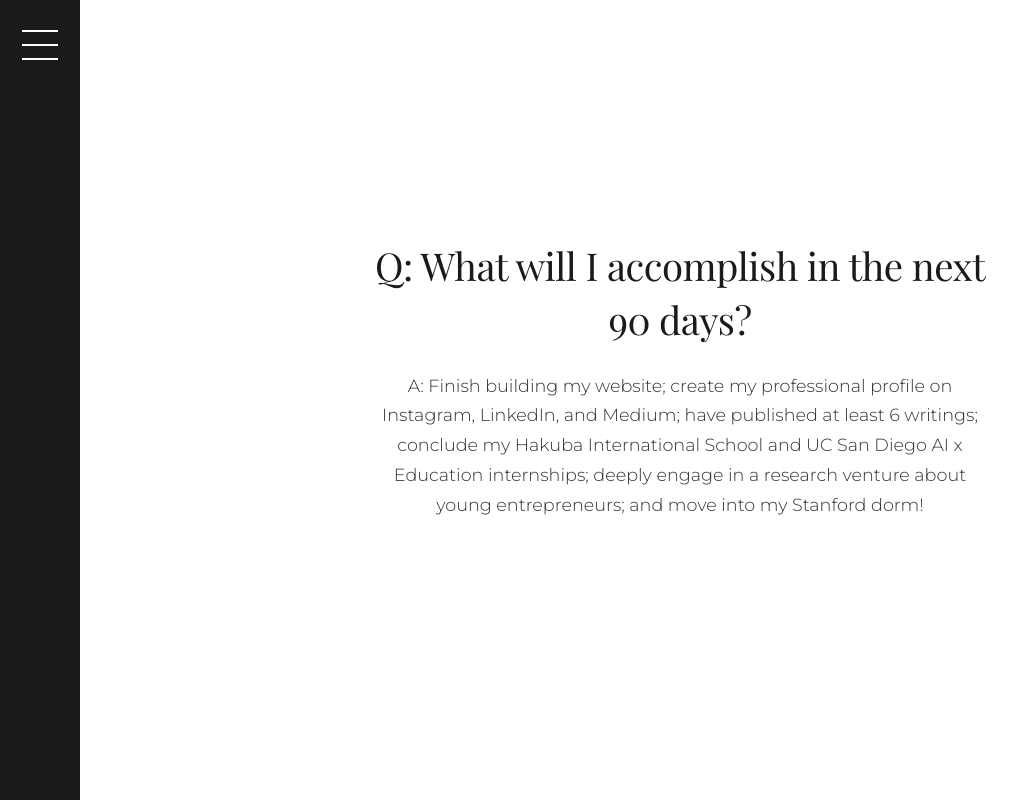
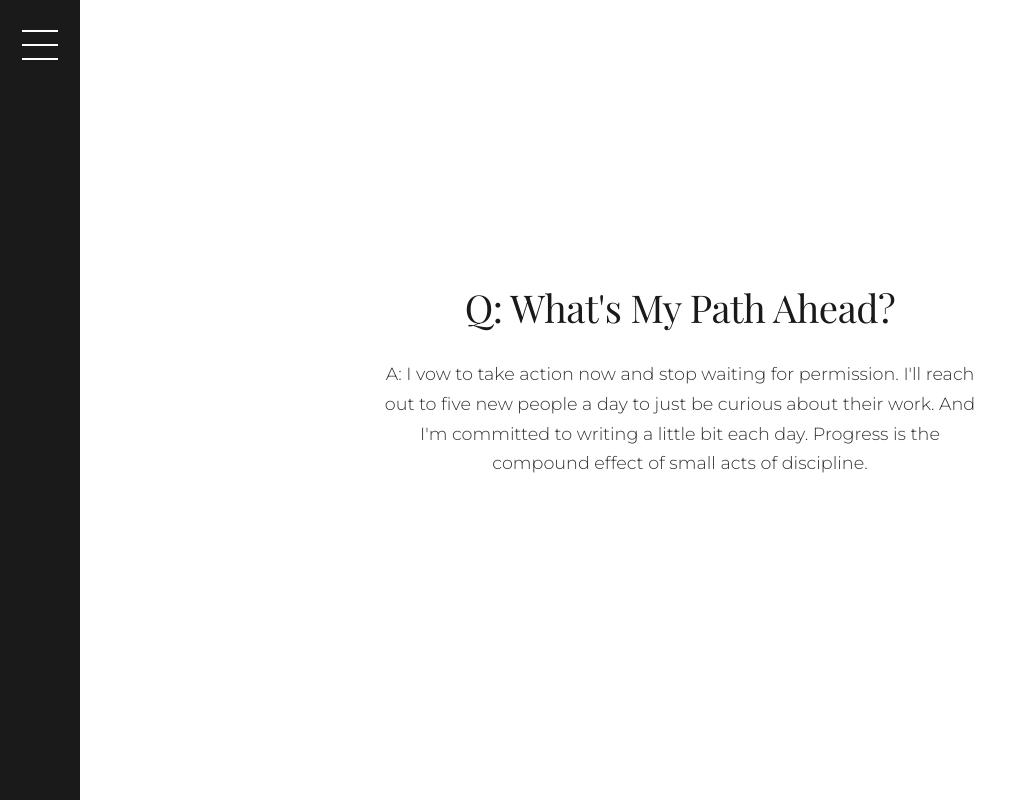
Before and after one commit to isamuthung/isamuthung-site, a plain HTML site: page mission/index.html in a window 1280 px wide. Shown: the whole page, without its empty margins (0-1027 px from the left). Drawn offline with nearby package versions, Linux system fonts and the light colour scheme.

Commit message:
modified mission page

```diff
--- a/mission/index.html
+++ b/mission/index.html
@@ -72,8 +72,8 @@
     <!-- ================= Main Content ================= -->
     <main class="main-content mission-page">
         <div class="mission-container">
-            <h1 class="mission-question" style="margin-bottom: 1.5rem;">Q: What will I accomplish in the next 90 days?</h1>
-            <p class="mission-answer" style="margin-bottom: 2.5rem;">A: Finish building my website; create my professional profile on Instagram, LinkedIn, and Medium; have published at least 6 writings; conclude my Hakuba International School and UC San Diego AI x Education internships; deeply engage in a research venture about young entrepreneurs; and move into my Stanford dorm!</p>
+            <h1 class="mission-question" style="margin-bottom: 1.5rem;">Q: What's My Path Ahead?</h1>
+            <p class="mission-answer" style="margin-bottom: 2.5rem;">A: I vow to take action now and stop waiting for permission. I'll reach out to five new people a day to just be curious about their work. And I'm committed to writing a little bit each day. Progress is the compound effect of small acts of discipline.</p>
         </div>
     </main>
 
```
